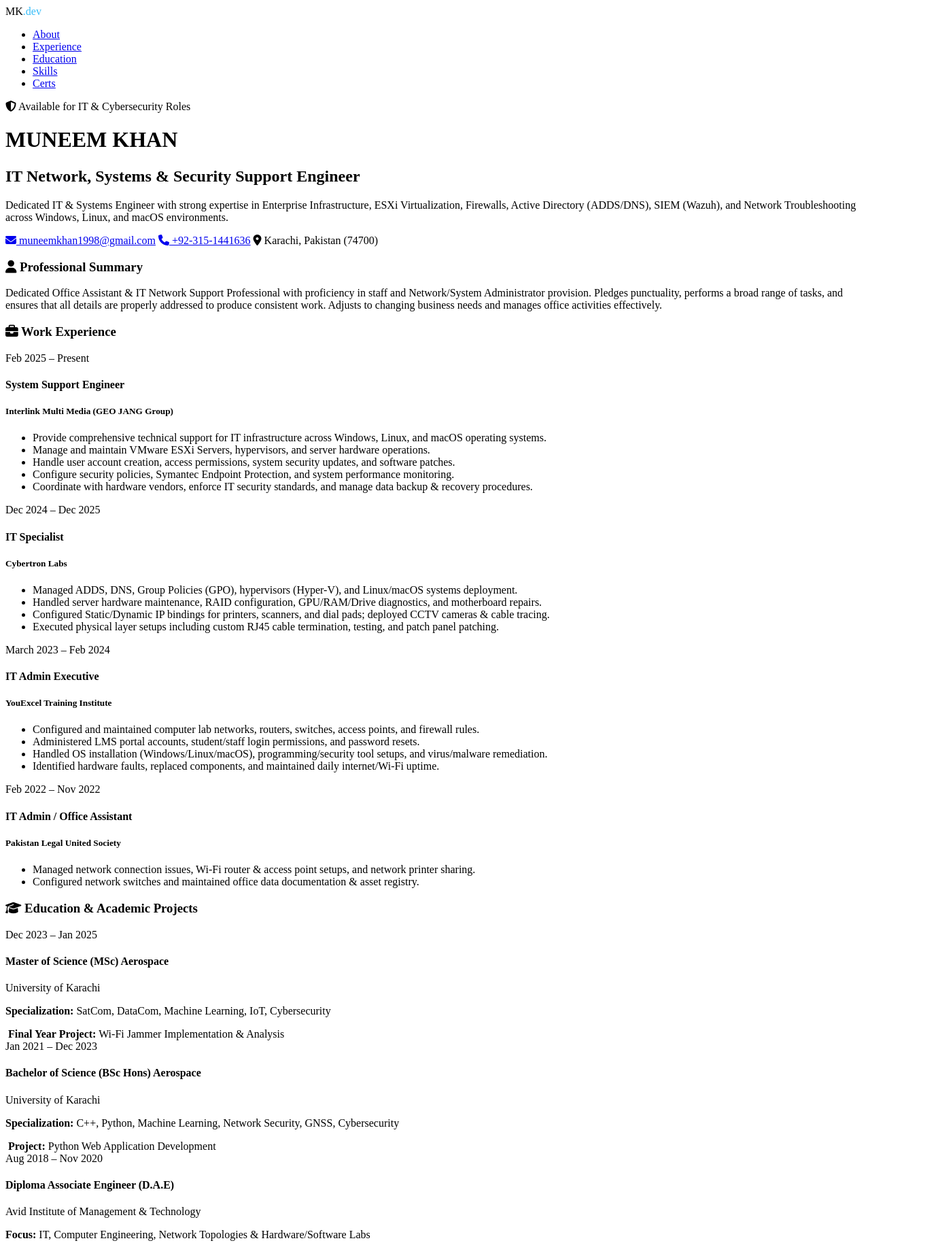
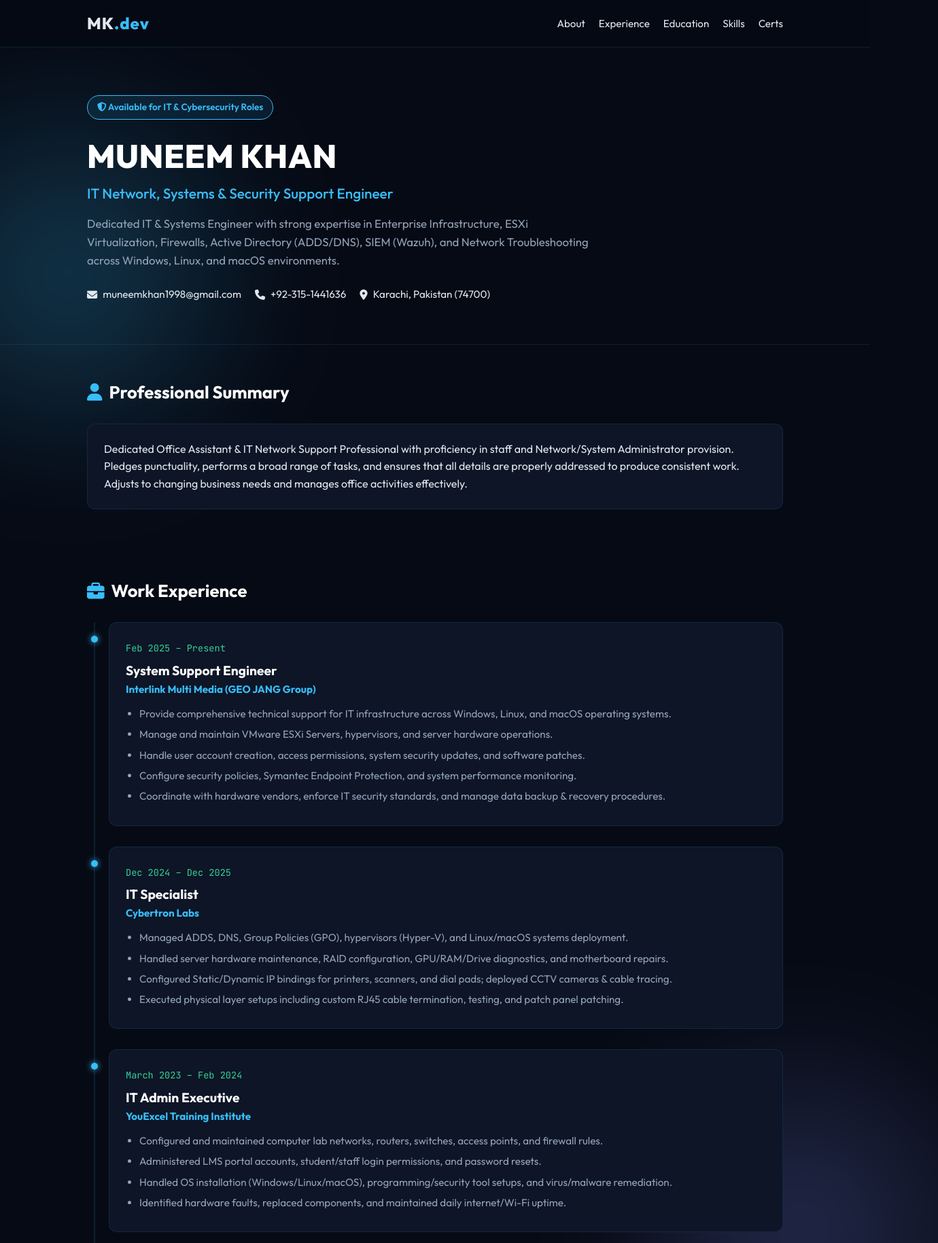
Before and after one commit to Muneemkhan1998/index, a plain HTML site: page index.html in a window 1280 px wide. Shown: the top 1828 px of the page at 68% size, 1380 px wide, since content can reach past the window. Drawn offline with Linux system fonts and the light colour scheme.

Commit message:
Add files via upload

```diff
--- a/style.css
+++ b/style.css
@@ -1,5 +1,3 @@
-/* Paste your full CSS here (same as your original code) */
-
 :root {
   --bg: #060a14;
   --surface: #0d1526;
@@ -8,9 +6,348 @@
   --accent2: #818cf8;
   --accent3: #34d399;
   --text: #e2e8f0;
-  --muted: #64748b;
+  --muted: #94a3b8;
   --border: rgba(56,189,248,0.12);
-  --border2: rgba(56,189,248,0.25);
+  --border2: rgba(56,189,248,0.3);
+  --font-main: 'Outfit', sans-serif;
+  --font-code: 'JetBrains Mono', monospace;
 }
 
-/* baaki pura CSS same */
+* {
+  box-sizing: border-box;
+  margin: 0;
+  padding: 0;
+}
+
+body {
+  background-color: var(--bg);
+  color: var(--text);
+  font-family: var(--font-main);
+  line-height: 1.6;
+  padding-top: 80px;
+  overflow-x: hidden;
+  position: relative;
+}
+
+/* BACKGROUND ORBS */
+.orb {
+  position: absolute;
+  width: 400px;
+  height: 400px;
+  border-radius: 50%;
+  filter: blur(120px);
+  z-index: -1;
+  opacity: 0.25;
+  pointer-events: none;
+}
+.orb1 {
+  background: var(--accent);
+  top: 5%;
+  left: -100px;
+}
+.orb2 {
+  background: var(--accent2);
+  top: 40%;
+  right: -100px;
+}
+
+/* NAVBAR */
+nav {
+  position: fixed;
+  top: 0;
+  left: 0;
+  right: 0;
+  height: 70px;
+  background: rgba(6, 10, 20, 0.85);
+  backdrop-filter: blur(12px);
+  display: flex;
+  justify-content: space-between;
+  align-items: center;
+  padding: 0 10%;
+  border-bottom: 1px solid var(--border);
+  z-index: 1000;
+}
+
+.nav-logo {
+  font-size: 1.5rem;
+  font-weight: 800;
+  letter-spacing: 1px;
+}
+
+.nav-links {
+  display: flex;
+  list-style: none;
+  gap: 20px;
+}
+
+.nav-links a {
+  color: var(--text);
+  text-decoration: none;
+  font-size: 0.95rem;
+  transition: color 0.3s ease;
+}
+
+.nav-links a:hover {
+  color: var(--accent);
+}
+
+/* HERO SECTION */
+.hero-section {
+  padding: 60px 10%;
+  border-bottom: 1px solid var(--border);
+}
+
+.badge {
+  display: inline-block;
+  padding: 6px 14px;
+  background: rgba(56, 189, 248, 0.1);
+  border: 1px solid var(--accent);
+  color: var(--accent);
+  border-radius: 20px;
+  font-size: 0.85rem;
+  font-weight: 600;
+  margin-bottom: 15px;
+}
+
+.hero-section h1 {
+  font-size: 3rem;
+  font-weight: 800;
+  color: #fff;
+  letter-spacing: 0.5px;
+}
+
+.hero-section h2 {
+  font-size: 1.3rem;
+  color: var(--accent);
+  margin-bottom: 15px;
+  font-weight: 500;
+}
+
+.hero-desc {
+  max-width: 750px;
+  color: var(--muted);
+  font-size: 1.05rem;
+  margin-bottom: 25px;
+}
+
+.contact-grid {
+  display: flex;
+  flex-wrap: wrap;
+  gap: 20px;
+  font-size: 0.95rem;
+}
+
+.contact-grid a, .contact-grid span {
+  color: var(--text);
+  text-decoration: none;
+  display: flex;
+  align-items: center;
+  gap: 8px;
+}
+
+.contact-grid a:hover {
+  color: var(--accent);
+}
+
+/* SECTIONS & CARDS */
+section {
+  padding: 50px 10%;
+}
+
+.section-title {
+  font-size: 1.6rem;
+  color: #fff;
+  margin-bottom: 25px;
+  display: flex;
+  align-items: center;
+  gap: 10px;
+}
+
+.section-title i {
+  color: var(--accent);
+}
+
+.card {
+  background: var(--surface);
+  border: 1px solid var(--border);
+  border-radius: 12px;
+  padding: 24px;
+  transition: all 0.3s ease;
+}
+
+.card:hover {
+  border-color: var(--border2);
+  transform: translateY(-2px);
+}
+
+/* TIMELINE */
+.timeline {
+  position: relative;
+  border-left: 2px solid var(--border);
+  padding-left: 20px;
+  margin-left: 10px;
+}
+
+.timeline-item {
+  position: relative;
+  margin-bottom: 30px;
+  opacity: 0;
+  transform: translateY(20px);
+  transition: all 0.5s ease;
+}
+
+.timeline-item.visible {
+  opacity: 1;
+  transform: translateY(0);
+}
+
+.timeline-dot {
+  position: absolute;
+  left: -26px;
+  top: 20px;
+  width: 10px;
+  height: 10px;
+  background: var(--accent);
+  border-radius: 50%;
+  box-shadow: 0 0 10px var(--accent);
+}
+
+.timeline-content .period {
+  font-size: 0.85rem;
+  color: var(--accent3);
+  font-family: var(--font-code);
+}
+
+.timeline-content h4 {
+  font-size: 1.2rem;
+  color: #fff;
+  margin-top: 5px;
+}
+
+.timeline-content h5 {
+  font-size: 0.95rem;
+  color: var(--accent);
+  margin-bottom: 12px;
+}
+
+.timeline-content ul {
+  padding-left: 20px;
+  color: var(--muted);
+}
+
+.timeline-content li {
+  margin-bottom: 6px;
+  font-size: 0.95rem;
+}
+
+/* LAYOUT GRIDS */
+.grid-2 {
+  display: grid;
+  grid-template-columns: repeat(auto-fit, minmax(320px, 1fr));
+  gap: 20px;
+}
+
+.grid-3 {
+  display: grid;
+  grid-template-columns: repeat(auto-fit, minmax(280px, 1fr));
+  gap: 20px;
+}
+
+.badge-tag {
+  font-size: 0.8rem;
+  color: var(--accent2);
+  font-family: var(--font-code);
+}
+
+.edu-card h4 {
+  color: #fff;
+  font-size: 1.1rem;
+  margin: 5px 0;
+}
+
+.edu-card .institution {
+  color: var(--accent);
+  font-weight: 500;
+  margin-bottom: 10px;
+}
+
+.edu-card .specialization {
+  font-size: 0.9rem;
+  color: var(--muted);
+}
+
+.project-box {
+  margin-top: 12px;
+  padding: 10px;
+  background: var(--surface2);
+  border-radius: 6px;
+  font-size: 0.85rem;
+  color: var(--text);
+  border-left: 3px solid var(--accent);
+}
+
+.skill-card h4 {
+  color: #fff;
+  margin-bottom: 12px;
+  display: flex;
+  align-items: center;
+  gap: 8px;
+}
+
+.skill-card ul {
+  list-style: none;
+}
+
+.skill-card li {
+  color: var(--muted);
+  font-size: 0.95rem;
+  padding: 4px 0;
+  border-bottom: 1px dashed rgba(255, 255, 255, 0.05);
+}
+
+/* CERTS */
+.cert-grid {
+  display: grid;
+  grid-template-columns: repeat(auto-fill, minmax(240px, 1fr));
+  gap: 15px;
+}
+
+.cert-card {
+  background: var(--surface2);
+  border: 1px solid var(--border);
+  padding: 15px;
+  border-radius: 8px;
+  font-size: 0.9rem;
+  color: var(--text);
+  font-weight: 500;
+  opacity: 0;
+  transform: translateY(20px);
+  transition: all 0.4s ease;
+}
+
+.cert-card.visible {
+  opacity: 1;
+  transform: translateY(0);
+}
+
+/* FOOTER */
+footer {
+  text-align: center;
+  padding: 30px;
+  border-top: 1px solid var(--border);
+  color: var(--muted);
+  font-size: 0.9rem;
+}
+
+/* RESPONSIVE */
+@media (max-width: 768px) {
+  nav {
+    padding: 0 5%;
+  }
+  .hero-section, section {
+    padding: 40px 5%;
+  }
+  .hero-section h1 {
+    font-size: 2.2rem;
+  }
+}
```
